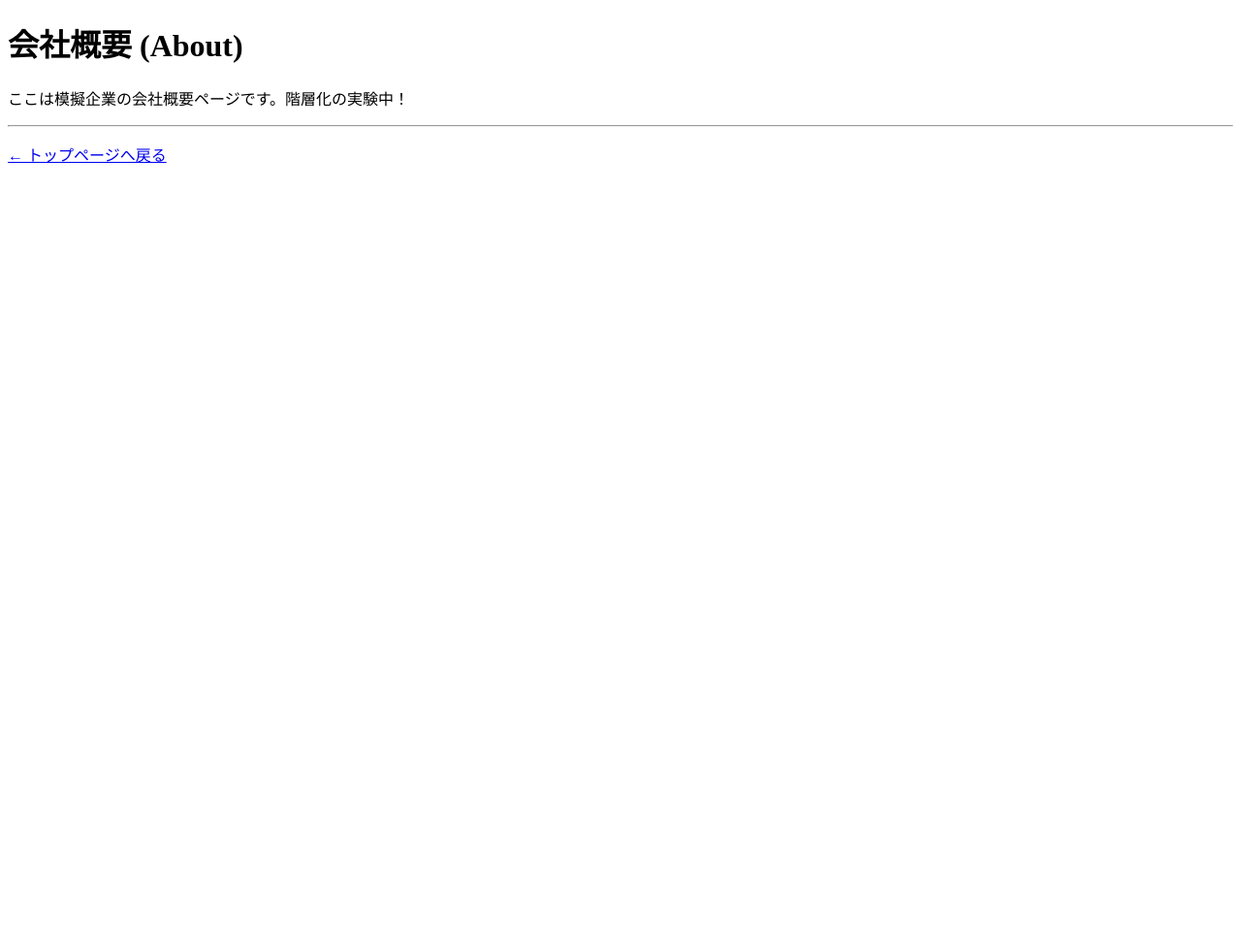
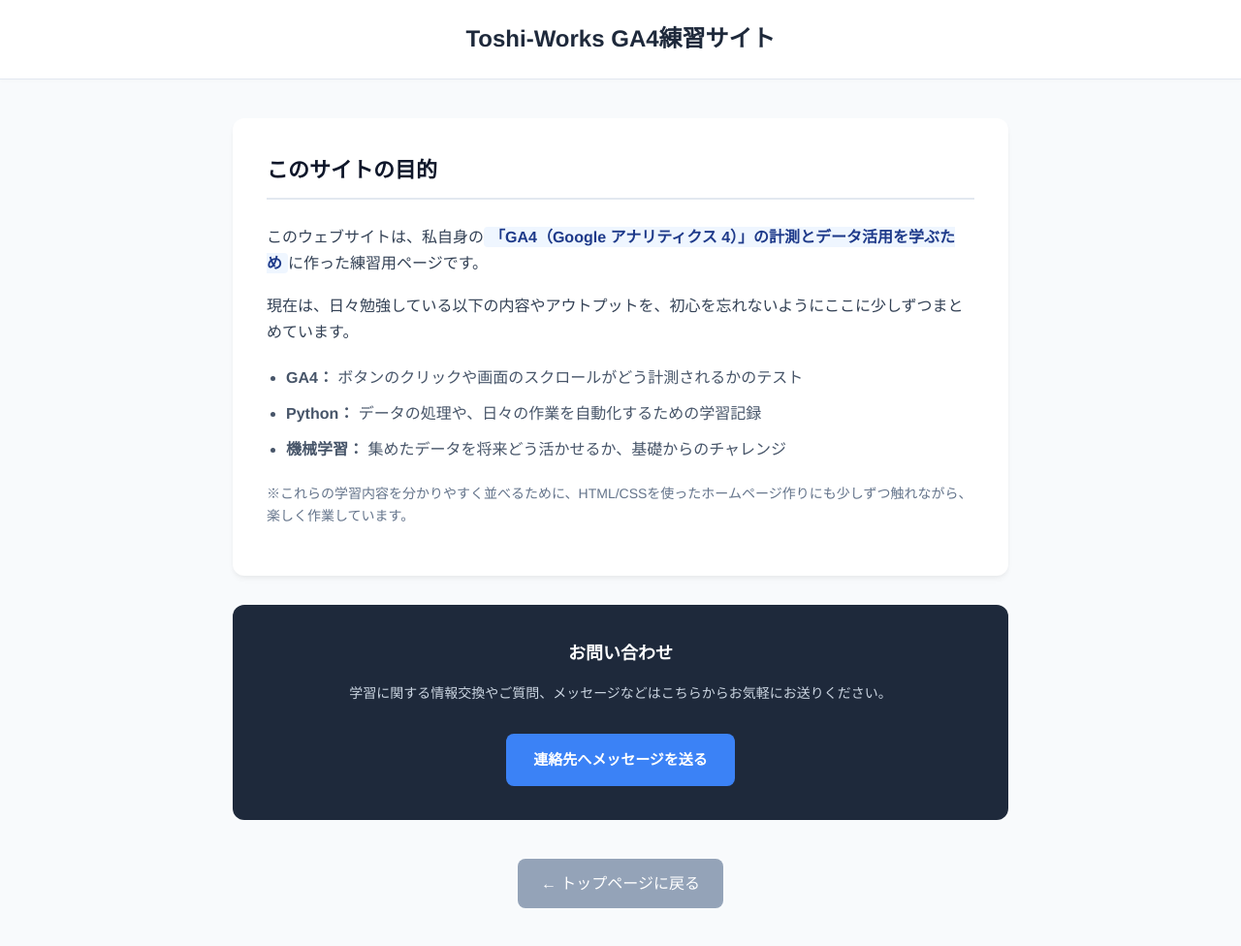
Before and after one commit to toshi-works/toshi-works, a plain HTML site: page about/index.html in a window 1280 px wide. Shown: the whole page at 97% size. Before the commit the page ends 800 px from the top, so only its background shows below. Drawn offline with Linux system fonts and the light colour scheme.

Commit message:
Revise about page structure and content
Updated the HTML structure and content for the about page, including title and styling adjustments.

```diff
--- a/about/index.html
+++ b/about/index.html
@@ -1,7 +1,7 @@
 <!DOCTYPE html>
 <html lang="ja">
 <head>
-     <!-- Google Tag Manager -->
+      <!-- Google Tag Manager -->
     <script>(function(w,d,s,l,i){w[l]=w[l]||[];w[l].push({'gtm.start':
 new Date().getTime(),event:'gtm.js'});var f=d.getElementsByTagName(s)[0],
 j=d.createElement(s),dl=l!='dataLayer'?'&l='+l:'';j.async=true;j.src=
@@ -9,36 +9,187 @@
 })(window,document,'script','dataLayer','GTM-KW38LGGC');</script>
 <!-- End Google Tag Manager -->
     <meta charset="UTF-8">
-    <title>会社概要 - マイ模擬企業</title>
+    <meta name="viewport" content="width=device-width, initial-scale=1.0">
+    <title>About - Toshi-Works GA4練習サイト</title>
 
-   <!-- Google tag (gtag.js) -->
+    <style>
+        /* 全体の共通デザイン（ベースを踏襲） */
+        body {
+            font-family: 'Helvetica Neue', Arial, sans-serif;
+            background-color: #f8fafc;
+            color: #334155;
+            margin: 0;
+            padding: 0;
+            line-height: 1.7;
+        }
 
-<script async src="https://www.googletagmanager.com/gtag/js?id=G-W32CDC7PDS"></script>
+        header {
+            background-color: #ffffff;
+            border-bottom: 1px solid #e2e8f0;
+            padding: 20px;
+            text-align: center;
+            box-shadow: 0 2px 4px rgba(0,0,0,0.02);
+        }
 
-<script>
+        header h1 {
+            margin: 0;
+            font-size: 24px;
+            color: #1e293b;
+        }
 
-  window.dataLayer = window.dataLayer || [];
+        .container {
+            max-width: 800px;
+            margin: 40px auto;
+            padding: 0 20px;
+        }
 
-  function gtag(){dataLayer.push(arguments);}
+        /* メインの紹介文ボックス */
+        .story-box {
+            background: #ffffff;
+            border-radius: 12px;
+            padding: 35px;
+            margin-bottom: 30px;
+            box-shadow: 0 4px 6px -1px rgba(0, 0, 0, 0.05), 0 2px 4px -1px rgba(0, 0, 0, 0.03);
+        }
 
-  gtag('js', new Date());
+        .page-title {
+            font-size: 22px;
+            color: #0f172a;
+            margin-top: 0;
+            margin-bottom: 25px;
+            font-weight: 700;
+            border-bottom: 2px solid #e2e8f0;
+            padding-bottom: 10px;
+        }
 
+        /* 箇条書き部分の調整 */
+        .skill-list {
+            margin: 20px 0;
+            padding-left: 20px;
+        }
 
+        .skill-list li {
+            margin-bottom: 10px;
+            color: #475569;
+        }
 
-  gtag('config', 'G-W32CDC7PDS');
+        .highlight {
+            font-weight: bold;
+            color: #1e3a8a;
+            background-color: #eff6ff;
+            padding: 2px 6px;
+            border-radius: 4px;
+        }
 
-</script>
+        /* 連絡先セクション（前回同様、引き締まったネイビー） */
+        .contact-section {
+            background: #1e293b;
+            color: #f8fafc;
+            border-radius: 12px;
+            padding: 35px;
+            text-align: center;
+            margin-bottom: 30px;
+        }
+
+        .contact-title {
+            font-size: 18px;
+            margin-top: 0;
+            margin-bottom: 10px;
+            color: #ffffff;
+        }
+
+        /* 連絡先用のアクションボタン */
+        .contact-btn {
+            display: inline-block;
+            background-color: #3b82f6;
+            color: #ffffff;
+            text-decoration: none;
+            padding: 14px 28px;
+            border-radius: 8px;
+            font-weight: bold;
+            font-size: 15px;
+            transition: all 0.3s ease;
+            margin-top: 10px;
+        }
+
+        .contact-btn:hover {
+            background-color: #2563eb;
+            transform: translateY(-2px);
+            box-shadow: 0 4px 12px rgba(59, 130, 246, 0.3);
+        }
+
+        /* フッターナビゲーション */
+        .footer-nav {
+            text-align: center;
+            margin-top: 40px;
+        }
+
+        .link-btn-secondary {
+            display: inline-block;
+            background-color: #94a3b8;
+            color: #ffffff;
+            text-decoration: none;
+            padding: 12px 24px;
+            border-radius: 8px;
+            font-weight: 500;
+            transition: background-color 0.2s;
+        }
+
+        .link-btn-secondary:hover {
+            background-color: #64748b;
+        }
+    </style>
 </head>
 <body>
      <!-- Google Tag Manager (noscript) -->
 <noscript><iframe src="https://www.googletagmanager.com/ns.html?id=GTM-KW38LGGC"
 height="0" width="0" style="display:none;visibility:hidden"></iframe></noscript>
 <!-- End Google Tag Manager (noscript) -->
-    <h1>会社概要 (About)</h1>
-    <p>ここは模擬企業の会社概要ページです。階層化の実験中！</p>
+    <header>
+        <h1>Toshi-Works GA4練習サイト</h1>
+    </header>
 
-    <hr>
-    <!-- トップページに戻るためのリンク -->
-    <p><a href="../">← トップページへ戻る</a></p>
+    <div class="container">
+
+        <div class="story-box">
+            <h2 class="page-title">このサイトの目的</h2>
+
+            <p>
+                このウェブサイトは、私自身の<span class="highlight">「GA4（Google アナリティクス 4）」の計測とデータ活用を学ぶため</span>に作った練習用ページです。
+            </p>
+
+            <p>
+                現在は、日々勉強している以下の内容やアウトプットを、初心を忘れないようにここに少しずつまとめています。
+            </p>
+
+            <ul class="skill-list">
+                <li><strong>GA4：</strong> ボタンのクリックや画面のスクロールがどう計測されるかのテスト</li>
+                <li><strong>Python：</strong> データの処理や、日々の作業を自動化するための学習記録</li>
+                <li><strong>機械学習：</strong> 集めたデータを将来どう活かせるか、基礎からのチャレンジ</li>
+            </ul>
+
+            <p style="font-size: 14px; color: #64748b; margin-top: 20px;">
+                ※これらの学習内容を分かりやすく並べるために、HTML/CSSを使ったホームページ作りにも少しずつ触れながら、楽しく作業しています。
+            </p>
+        </div>
+
+        <div class="contact-section">
+            <h3 class="contact-title">お問い合わせ</h3>
+            <p style="color: #cbd5e1; font-size: 14px; margin-bottom: 20px;">
+                学習に関する情報交換やご質問、メッセージなどはこちらからお気軽にお送りください。
+            </p>
+
+            <a href="mailto:toshi.workonly@gmail.com" class="contact-btn">
+                連絡先へメッセージを送る
+            </a>
+        </div>
+
+        <div class="footer-nav">
+            <a href="index.html" class="link-btn-secondary">
+                ← トップページに戻る
+            </a>
+        </div>
+
+    </div>
 </body>
 </html>
```
